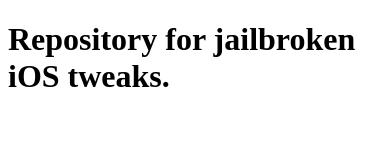
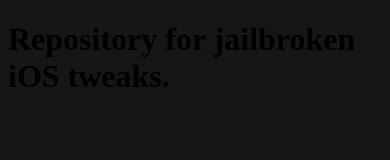
Before and after one commit to kristheredpanda/repo, a plain HTML site: page index.html in a window 390 px wide. Drawn offline with Linux system fonts and the light colour scheme.

Commit message:
Update index.html

```diff
--- a/index.html
+++ b/index.html
@@ -11,6 +11,7 @@
             body
             {
                 width: 960px;
+                background-color: rgb(22, 22, 22);
             }
 
             @media (max-width: 768px)
@@ -18,6 +19,7 @@
                 body
                 {
                     width: 100%;
+                    background-color: rgb(22, 22, 22);
                 }
             }
         </style>
```
